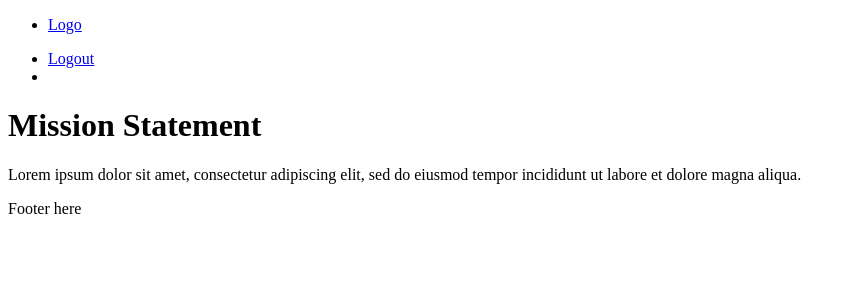
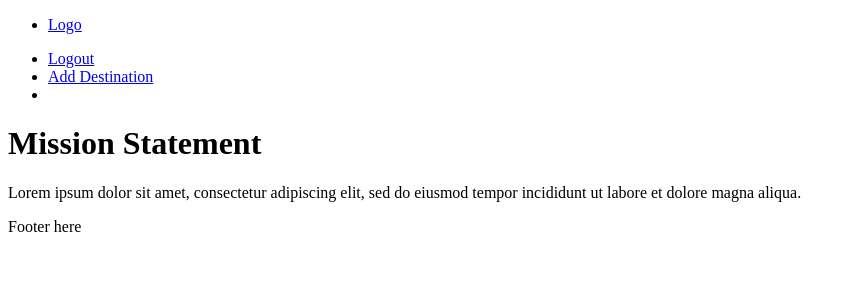
Before and after one commit to JCameren/nomadland, a Django app: page / in a window 1280 px wide. Shown: the top 300 px of the page, without its empty margins (0-851 px from the left). Run offline with Django 3.2, Linux system fonts and the light colour scheme; the visitor is signed in with stand-in values (Sample User, id 1).

Commit message:
destination form functionality

```diff
--- a/main_app/admin.py
+++ b/main_app/admin.py
@@ -1,3 +1,5 @@
 from django.contrib import admin
+from .models import Destination
 
 # Register your models here.
+admin.site.register(Destination)
--- a/main_app/templates/base.html
+++ b/main_app/templates/base.html
@@ -17,6 +17,7 @@
             <ul>
                 {% if user.is_authenticated %}
                     <li><a href="{% url 'logout' %}">Logout</a></li>
+                    <li><a href="{% url 'destinations_create' %}">Add Destination</a></li>
                 {% else %}
                     <li><a href="{% url 'login' %}">Login</a></li>
                     <li><a href="{% url 'signup' %}">Signup</a></li>
--- a/main_app/urls.py
+++ b/main_app/urls.py
@@ -5,4 +5,6 @@ urlpatterns = [
     path('', views.home, name='home'),
     # signup url
     path('accounts/signup/', views.signup, name='signup'),
+    path('destinations/<int:destination_id>/', views.destination_details, name='detail'),
+    path('destinations/create/', views.DestinationCreate.as_view(), name='destinations_create'),
 ]
--- a/main_app/views.py
+++ b/main_app/views.py
@@ -1,13 +1,20 @@
 import os
+import uuid
+import boto3
 from django.shortcuts import render, redirect
+from django.views.generic.edit import CreateView
 from django.contrib.auth.forms import UserCreationForm
 from django.contrib.auth import login
+from .models import Destination
 
 
 # Create your views here.
 def home(request):
     return render(request, 'home.html')
 
+def destination_details(request, destination_id):
+  destination = Destination.objects.get(id=destination_id)
+  return render(request, 'destinations/detail.html', {'destination': destination})
 #def some_function(request):
   #secret_key = os.environ['SECRET_KEY']
 
@@ -27,3 +34,11 @@ def signup(request):
   form = UserCreationForm()
   context = {'form': form, 'error_message': error_message}
   return render(request, 'registration/signup.html', context)
+
+class DestinationCreate(CreateView):
+  model = Destination
+  fields = ['place', 'description']
+
+  def form_valid(self, form):
+    form.instance.user = self.request.user
+    return super().form_valid(form)
--- a/nomadland/settings.py
+++ b/nomadland/settings.py
@@ -12,6 +12,10 @@ https://docs.djangoproject.com/en/3.2/ref/settings/
 
 from pathlib import Path
 
+import environ
+
+environ.Env()
+environ.Env.read_env()
 # Build paths inside the project like this: BASE_DIR / 'subdir'.
 BASE_DIR = Path(__file__).resolve().parent.parent
 
```
Also changed, not shown: main_app/models.py (+7 -0 lines), main_app/templates/destinations/detail.html (added, +8 -0 lines), main_app/templates/main_app/destination_form.html (added, +15 -0 lines).
